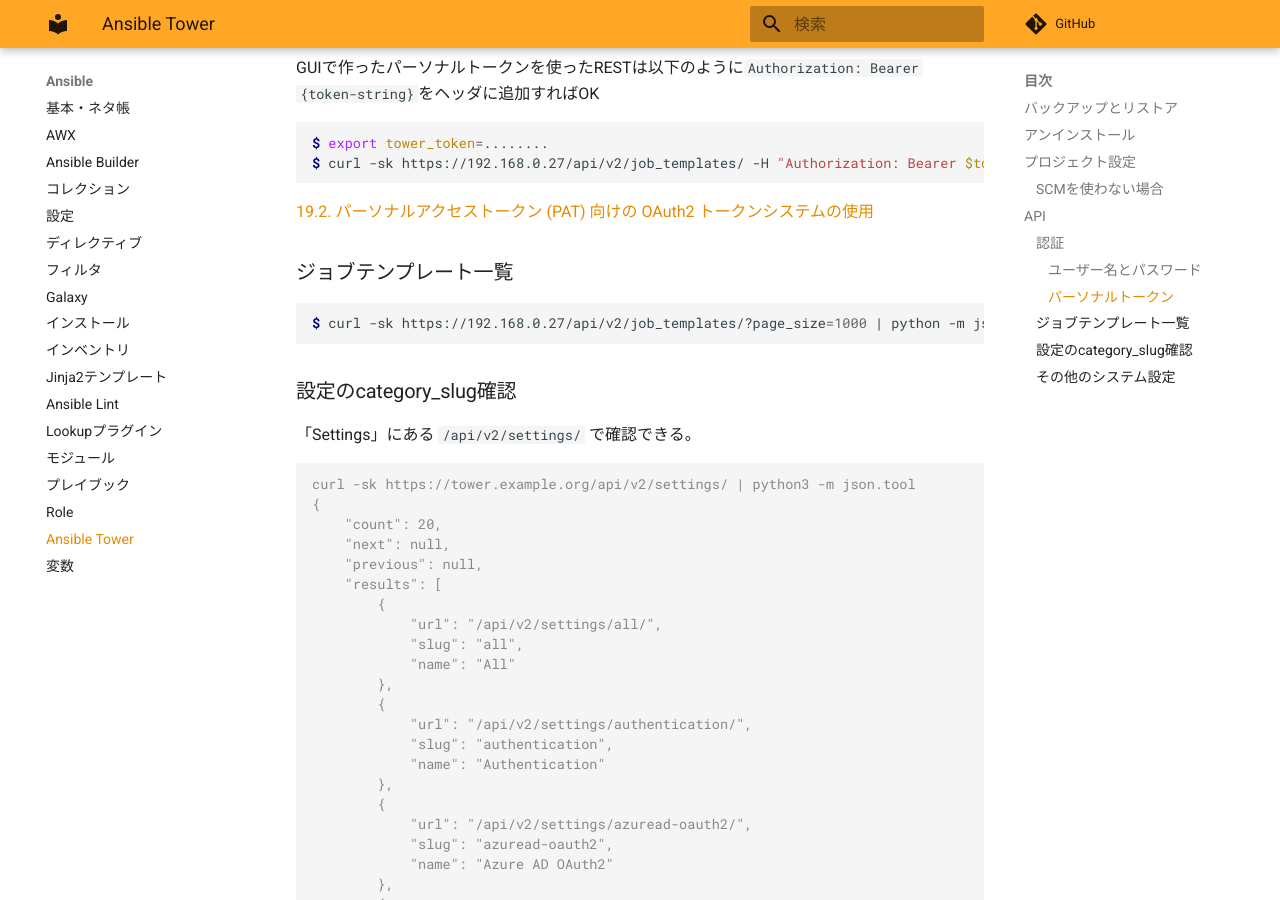
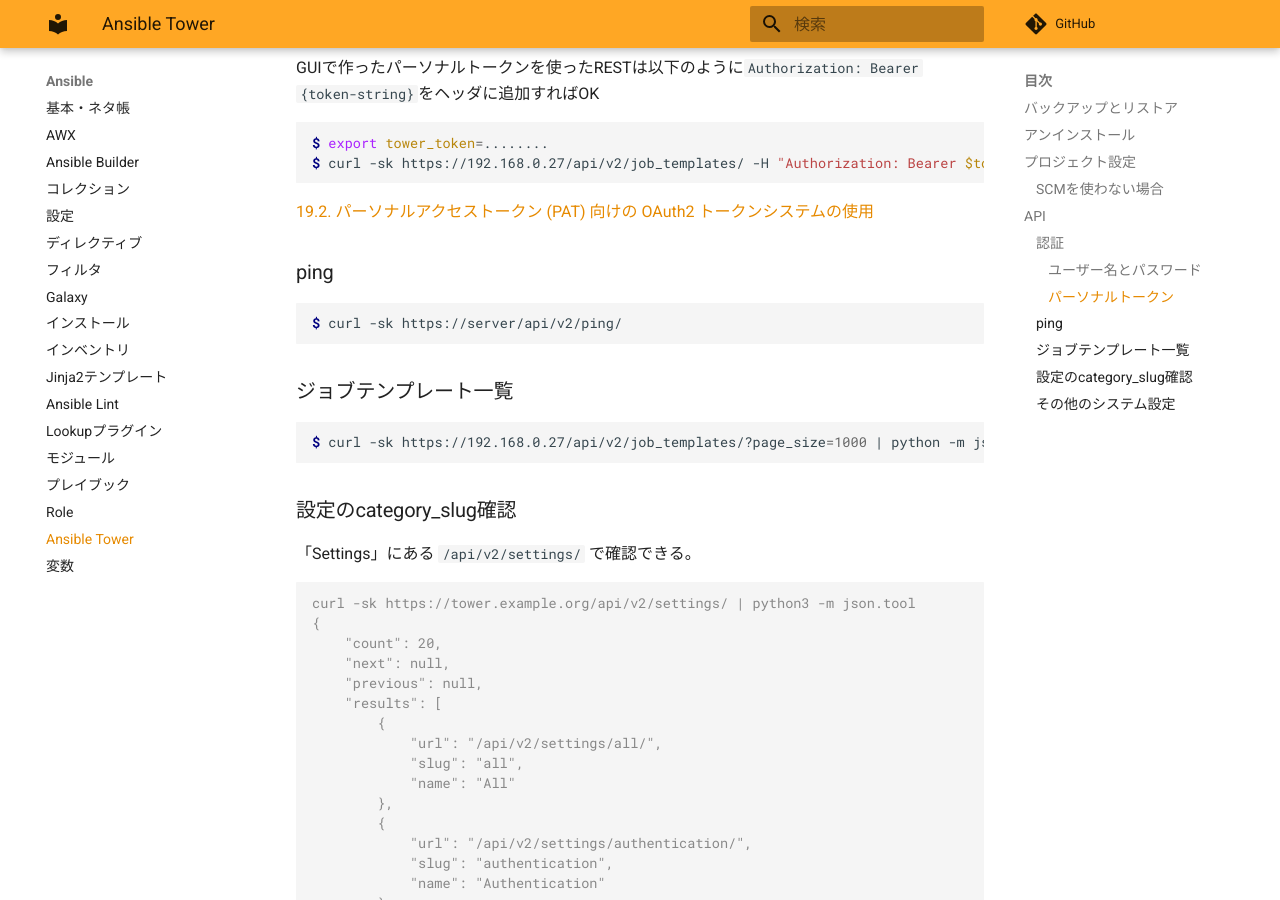
Before and after one commit to zaki-lknr/docs, an MkDocs documentation site: the page built from docs/Ansible/tower.md, in a window 1280 px wide and 900 px high, scrolled down 1425 px. Built offline with MkDocs 1.6.1 and Material for MkDocs 9.7.7, drawn with Linux system fonts in a browser that asks for light colours; comment, search, counter and statistics services are not loaded.

Commit message:
add: ansible/tower: ping api

````diff
--- a/docs/Ansible/tower.md
+++ b/docs/Ansible/tower.md
@@ -57,6 +57,12 @@ $ curl -sk https://192.168.0.27/api/v2/job_templates/ -H "Authorization: Bearer
 ```
 
 [19.2. パーソナルアクセストークン (PAT) 向けの OAuth2 トークンシステムの使用](https://docs.ansible.com/ansible-tower/latest/html_ja/administration/oauth2_token_auth.html#using-oauth-2-token-system-for-personal-access-tokens-pat)
+
+### ping
+
+```console
+$ curl -sk https://server/api/v2/ping/
+```
 
 ### ジョブテンプレート一覧
 
````
